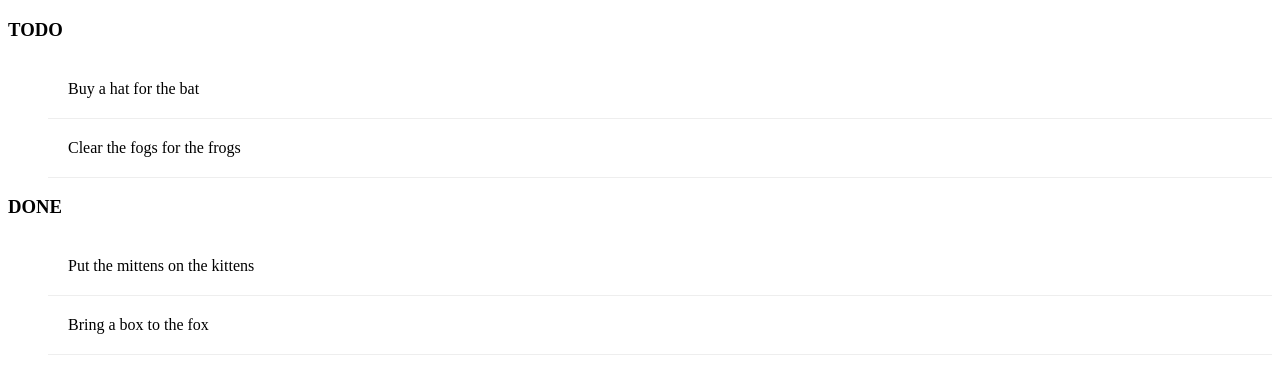
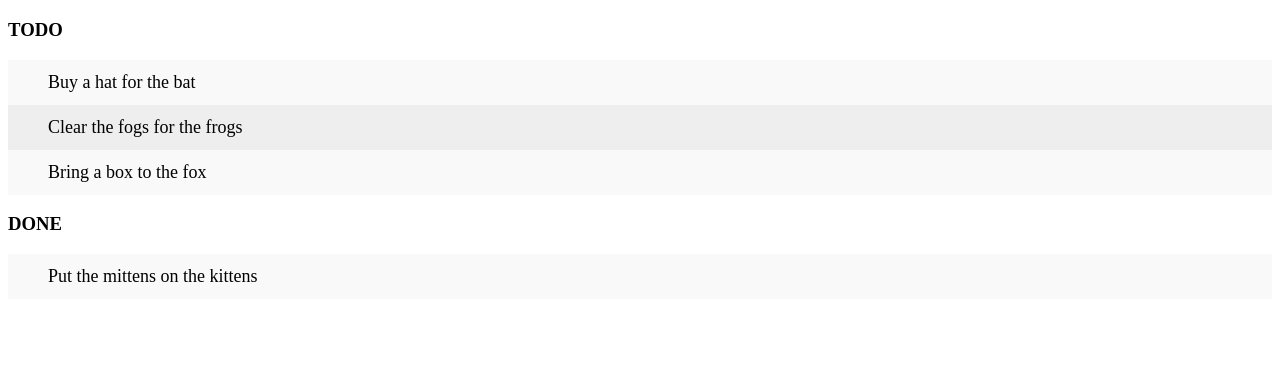
Before and after one commit to zgmarijan/todo-list, a plain HTML site: page index.html in a window 1280 px wide. Shown: the part 61-434 px from the top of the page. Drawn offline with Linux system fonts and the light colour scheme.

Commit message:
Add basic color changes on item rows

```diff
--- a/index.html
+++ b/index.html
@@ -11,10 +11,23 @@
         h3{
             text-transform: uppercase;
         }
-        li{
-            overflow: hidden;
-            padding: 20px;
-            border-bottom: 1px solid #eee;
+        ul{
+            margin: 0;
+            padding: 0;
+        }
+        ul li{
+            cursor: pointer;
+            position: relative;
+            padding: 12px 8px 12px 40px;
+            background: #eee;
+            font-size: 18px;
+            transition: 0.2s;
+        }
+        ul li:nth-child(odd) {
+            background: #f9f9f9;
+        }
+        ul li:hover {
+            background: #ddd;
         }
     </style>
 </head>
@@ -25,12 +38,12 @@
     <ul>
         <li>Buy a hat for the bat</li>
         <li>Clear the fogs for the frogs</li>
+        <li>Bring a box to the fox</li>
     </ul>
 
     <h3>Done</h3>
     <ul>
         <li>Put the mittens on the kittens</li>
-        <li>Bring a box to the fox</li>
     </ul>
 </body>
 </html>
```
